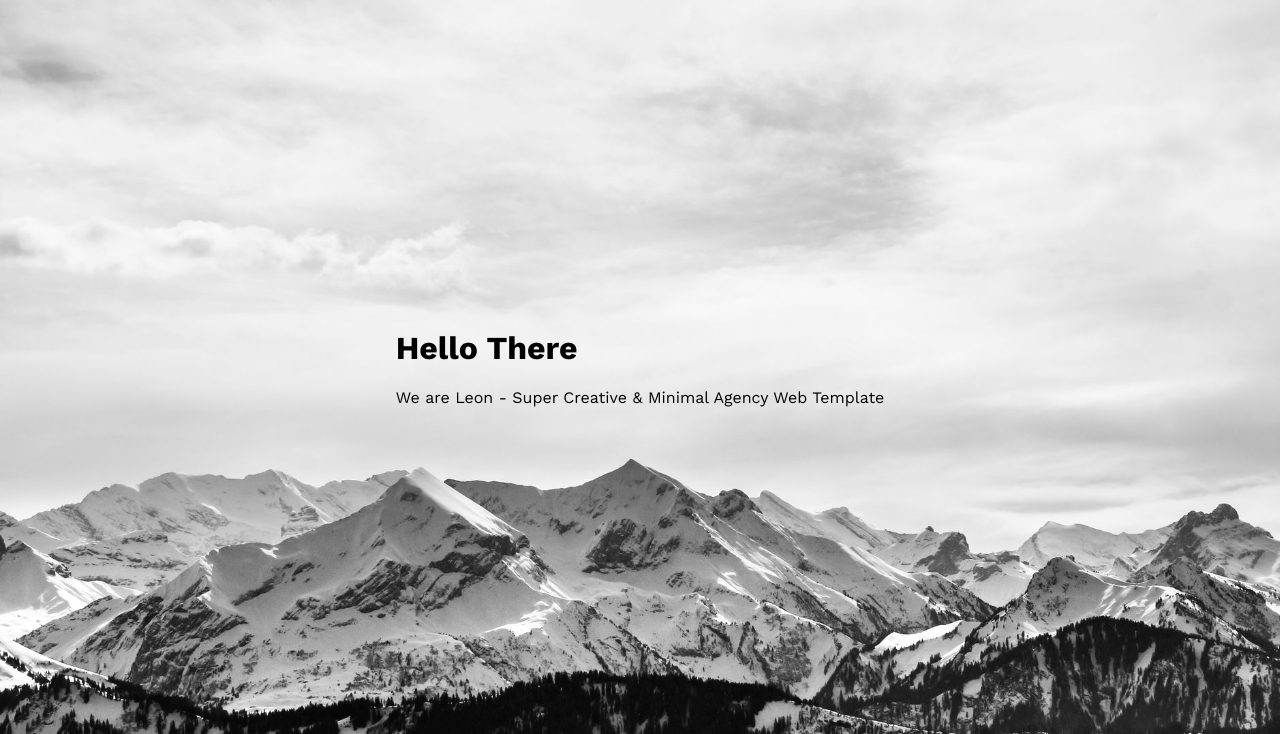
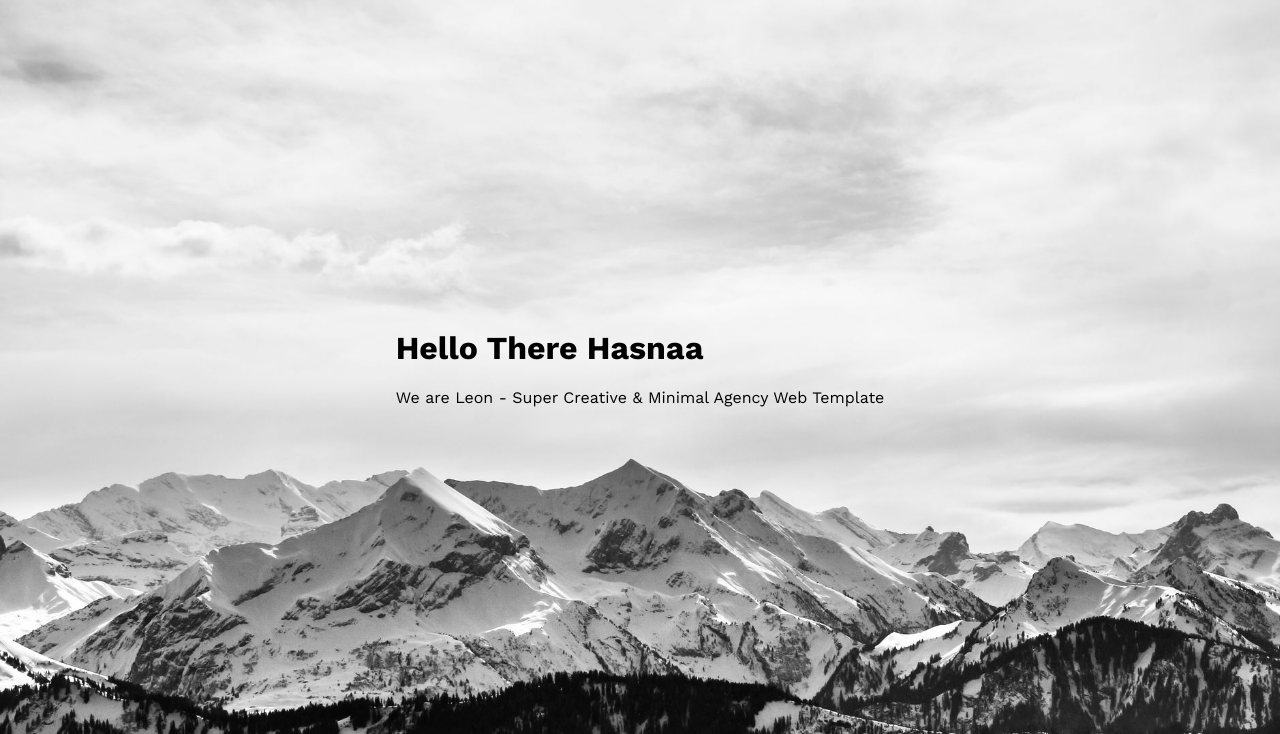
Before and after one commit to Hasnaa40/Frontend-Project1, a plain HTML site: page index.html in a window 1280 px wide. Shown: the part 66-800 px from the top of the page. Drawn offline with nearby package versions, Linux system fonts and the light colour scheme.

Commit message:
Change name

```diff
--- a/index.html
+++ b/index.html
@@ -39,7 +39,7 @@
     </div>
         <div class="landing">
             <div class="intro-text">
-                <h1>Hello There</h1>
+                <h1>Hello There Hasnaa</h1>
                 <p>We are Leon - Super Creative & Minimal Agency Web Template</p>
 
             </div>
```
